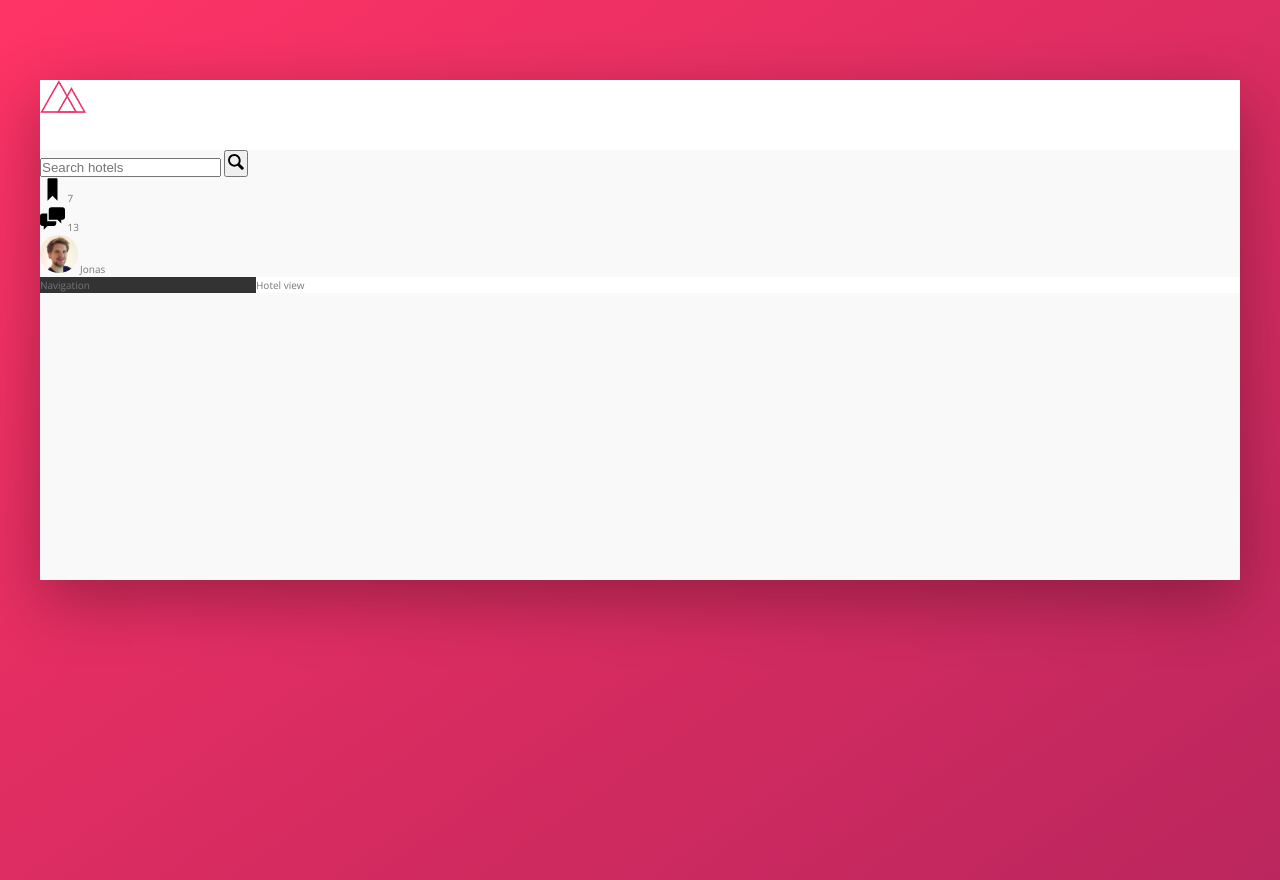
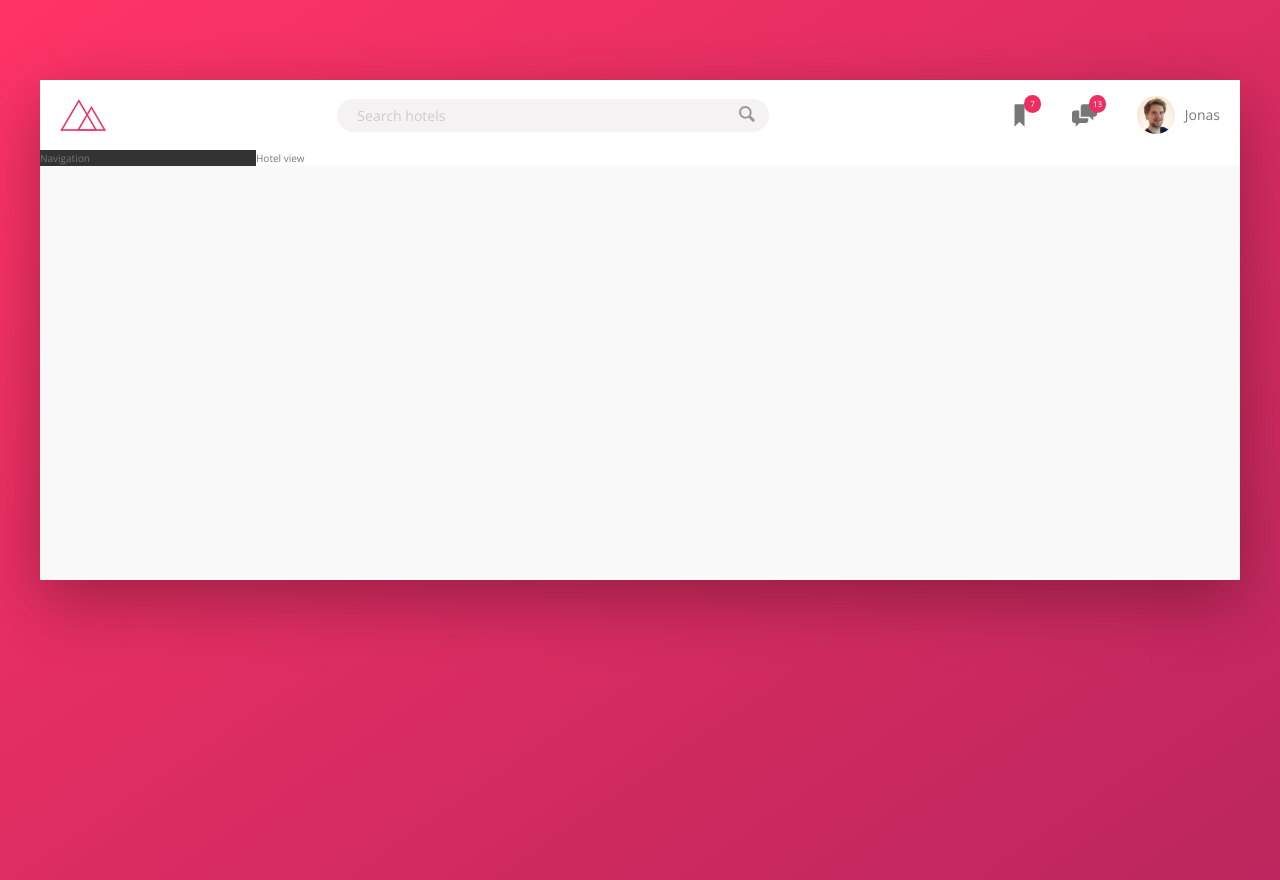
Before and after one commit to Irina-Dehtiarenko/Project-Trillo-with-scss-flex, a website: page index.html in a window 1280 px wide. Drawn offline with nearby package versions, Linux system fonts and the light colour scheme.

Commit message:
styled the header element

```diff
--- a/sass/_components.scss
+++ b/sass/_components.scss
@@ -3,21 +3,64 @@
 
 .logo {
   height: 3.25rem;
+  margin-left: 2rem;
 }
 
 /////////////////////////////////////////////////////
 /// SEARCH
 
 .search {
+  flex: 0 0 40%;
+
+  display: flex;
+  align-items: center;
+  justify-content: center;
+
   &__input {
+    font-family: inherit;
+    font-size: inherit;
+    color: inherit;
+    background-color: var(--color-grey-light-2);
+    border: none;
+    padding: 0.7rem 2rem;
+    border-radius: 100px;
+    width: 90%;
+    transition: all 0.2s;
+    margin-right: -3.25rem;
+
+    &:focus {
+      outline: none;
+      width: 100%;
+      background-color: var(--color-grey-light-3);
+    }
+
+    &::-webkit-input-placeholder {
+      font-weight: 100;
+      color: var(--color-grey-light-4);
+    }
+  }
+
+  &__input:focus + &__button {
+    background-color: var(--color-grey-light-3);
   }
 
   &__button {
+    border: none;
+    background-color: var(--color-grey-light-2);
+
+    &:focus {
+      outline: none;
+    }
+
+    &:active {
+      transform: translateY(2px);
+    }
   }
 
   &__icon {
     height: 2rem;
     width: 2rem;
+    fill: var(--color-grey-dark-3);
   }
 }
 
@@ -25,25 +68,50 @@
 /// USER NAVIGATION
 
 .user-nav {
+  align-self: stretch;
+  display: flex;
+  align-items: center;
+
+  & > * {
+    padding: 0 2rem;
+    cursor: pointer;
+    height: 100%;
+    display: flex;
+    align-items: center;
+  }
+
+  & > *:hover {
+    background-color: var(--color-grey-light-2);
+  }
+
   &__icon-box {
+    position: relative;
   }
 
   &__icon {
     height: 2.5rem;
     width: 2.5rem;
+    fill: var(--color-grey-dark-2);
   }
 
   &__notification {
-  }
-
-  &__user {
+    font-size: 0.8rem;
+    height: 1.75rem;
+    width: 1.75rem;
+    border-radius: 50%;
+    background-color: var(--color-primary);
+    color: #fff;
+    position: absolute;
+    top: 1.5rem;
+    right: 1.1rem;
+    display: flex;
+    justify-content: center;
+    align-items: center;
   }
 
   &__user-photo {
     height: 3.75rem;
     border-radius: 50%;
-  }
-
-  &__user-name {
+    margin-right: 1rem;
   }
 }
--- a/sass/_layout.scss
+++ b/sass/_layout.scss
@@ -8,9 +8,14 @@
 }
 
 .header {
+  font-size: 1.4rem;
   height: 7rem;
   background-color: #fff;
   border-bottom: var(--color-grey-light-2);
+
+  display: flex;
+  justify-content: space-between;
+  align-items: center;
 }
 
 .content {
```
Also changed, not shown: index.html (+7 -2 lines), css/style.css.
